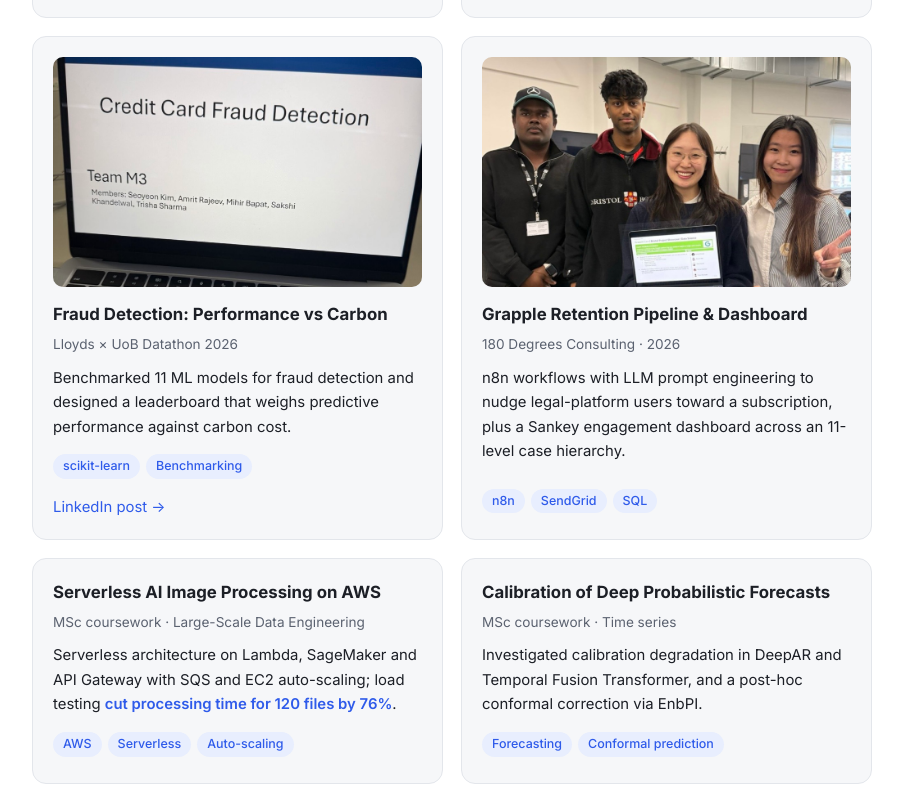
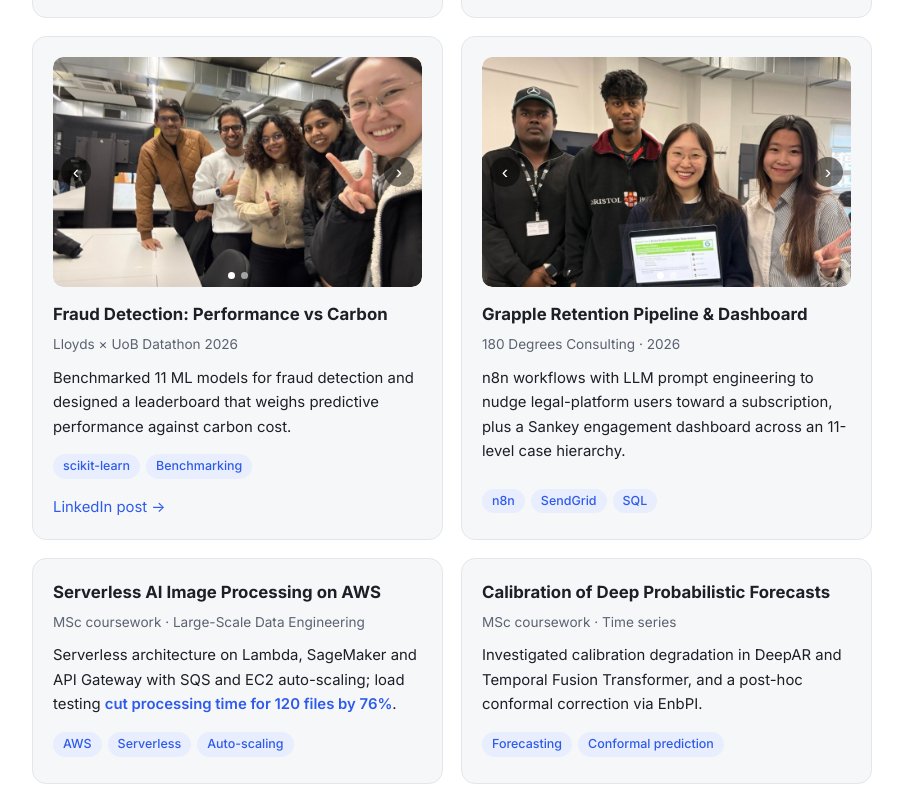
Before and after one commit to Rylie-KIM/Rylie-KIM.github.io, a plain HTML site: page index.html in a window 1280 px wide. Shown: the part 4325-5112 px from the top of the page, without its empty margins (188-1091 px from the left). Drawn offline with Linux system fonts and the light colour scheme.

Commit message:
photo carousels for fraud, grapple, lumenia cards

```diff
--- a/index.html
+++ b/index.html
@@ -187,7 +187,7 @@
     </article>
 
     <article class="card">
-      <a href="https://lnkd.in/p/eapujvNC"><img class="thumb" src="assets/projects/lloyds.jpg" alt="Team slide: Credit Card Fraud Detection" loading="lazy"></a>
+      <div class="carousel"><div class="track"><a href="https://lnkd.in/p/eapujvNC"><img class="thumb" src="assets/projects/lloyds_team.jpg" alt="Lloyds x UoB Datathon team" loading="lazy"></a><a href="https://lnkd.in/p/eapujvNC"><img class="thumb" src="assets/projects/lloyds.jpg" alt="Team slide: Credit Card Fraud Detection" loading="lazy"></a></div></div>
       <h3>Fraud Detection: Performance vs Carbon</h3>
       <div class="meta">Lloyds × UoB Datathon 2026</div>
       <p>Benchmarked 11 ML models for fraud detection and designed a leaderboard that weighs predictive performance against carbon cost.</p>
@@ -196,7 +196,7 @@
     </article>
 
     <article class="card">
-      <img class="thumb" src="assets/projects/grapple.jpg" alt="180 Degrees Consulting Grapple Law team" loading="lazy">
+      <div class="carousel"><div class="track"><img class="thumb" src="assets/projects/grapple.jpg" alt="180 Degrees Consulting Grapple Law team" loading="lazy"><img class="thumb" src="assets/projects/grapple_profile.jpg" alt="Grapple Law project team profile" loading="lazy"></div></div>
       <h3>Grapple Retention Pipeline &amp; Dashboard</h3>
       <div class="meta">180 Degrees Consulting · 2026</div>
       <p>n8n workflows with LLM prompt engineering to nudge legal-platform users toward a subscription, plus a Sankey engagement dashboard across an 11-level case hierarchy.</p>
@@ -232,7 +232,7 @@
     </article>
 
     <article class="card">
-      <a href="https://www.linkedin.com/posts/seo-yeon-kim-syk_headstart-launchpad2026-healthtech-ugcPost-7443459306458427392-GZk8"><img class="thumb" src="assets/projects/lumenia.jpg" alt="Lumenia logo" loading="lazy"></a>
+      <div class="carousel"><div class="track"><a href="https://www.linkedin.com/posts/seo-yeon-kim-syk_headstart-launchpad2026-healthtech-ugcPost-7443459306458427392-GZk8"><img class="thumb" src="assets/projects/lumenia.jpg" alt="Lumenia logo" loading="lazy"></a><a href="https://www.linkedin.com/posts/seo-yeon-kim-syk_headstart-launchpad2026-healthtech-ugcPost-7443459306458427392-GZk8"><img class="thumb" src="assets/projects/lumenia_cert.jpg" alt="Headstart Launchpad certificate of completion" loading="lazy"></a></div></div>
       <h3>Lumenia</h3>
       <div class="meta">Headstart Global Launchpad EMEA 2026</div>
       <p>Led the team in the Healthcare Tech case competition, delivering a fully evidenced B2B mental health platform pitch within six days.</p>
@@ -288,5 +288,38 @@
   <div class="wrap">© 2026 SeoYeon Kim · London, UK</div>
 </footer>
 
+<script>
+document.querySelectorAll('.carousel').forEach(function (c) {
+  var track = c.querySelector('.track');
+  var n = track.children.length;
+  if (n < 2) return;
+  var dots = document.createElement('div');
+  dots.className = 'dots';
+  var ds = [];
+  for (var i = 0; i < n; i++) {
+    var d = document.createElement('button');
+    d.type = 'button';
+    d.setAttribute('aria-label', 'Photo ' + (i + 1));
+    (function (i) { d.onclick = function () { track.scrollTo({ left: i * track.clientWidth, behavior: 'smooth' }); }; })(i);
+    dots.appendChild(d); ds.push(d);
+  }
+  function mk(cls, label, dir) {
+    var b = document.createElement('button');
+    b.type = 'button'; b.className = 'nav ' + cls; b.textContent = label;
+    b.setAttribute('aria-label', dir > 0 ? 'Next photo' : 'Previous photo');
+    b.onclick = function () { track.scrollBy({ left: dir * track.clientWidth, behavior: 'smooth' }); };
+    return b;
+  }
+  c.appendChild(mk('prev', '\u2039', -1));
+  c.appendChild(mk('next', '\u203a', 1));
+  c.appendChild(dots);
+  function sync() {
+    var i = Math.round(track.scrollLeft / track.clientWidth);
+    ds.forEach(function (d, k) { d.classList.toggle('on', k === i); });
+  }
+  track.addEventListener('scroll', sync, { passive: true });
+  sync();
+});
+</script>
 </body>
 </html>
--- a/style.css
+++ b/style.css
@@ -93,6 +93,20 @@ h3 { margin: 0; font-size: 1.05rem; }
   padding: 20px; display: flex; flex-direction: column;
 }
 .card .thumb { width: 100%; aspect-ratio: 16 / 10; object-fit: cover; border-radius: 10px; margin-bottom: 14px; display: block; }
+.carousel { position: relative; margin-bottom: 14px; }
+.carousel .track { display: flex; overflow-x: auto; scroll-snap-type: x mandatory; scrollbar-width: none; border-radius: 10px; }
+.carousel .track::-webkit-scrollbar { display: none; }
+.carousel .track > * { flex: 0 0 100%; scroll-snap-align: center; display: block; }
+.carousel .thumb { margin-bottom: 0; }
+.carousel .nav {
+  position: absolute; top: 50%; transform: translateY(-50%); width: 30px; height: 30px; border-radius: 50%;
+  border: none; background: rgba(0, 0, 0, 0.5); color: #fff; font-size: 1.2rem; line-height: 1; cursor: pointer;
+}
+.carousel .prev { left: 8px; }
+.carousel .next { right: 8px; }
+.carousel .dots { position: absolute; bottom: 8px; left: 0; right: 0; display: flex; justify-content: center; gap: 6px; }
+.carousel .dots button { width: 7px; height: 7px; padding: 0; border-radius: 50%; border: none; background: rgba(255, 255, 255, 0.55); cursor: pointer; }
+.carousel .dots button.on { background: #fff; }
 .card h3 { margin-bottom: 4px; }
 .card .meta { color: var(--muted); font-size: 0.85rem; margin-bottom: 10px; }
 .card p { margin: 0 0 12px; font-size: 0.93rem; flex: 1; }
```
Also changed, not shown: assets/projects/grapple_profile.jpg (added), assets/projects/lloyds_team.jpg (added), assets/projects/lumenia_cert.jpg (added).
